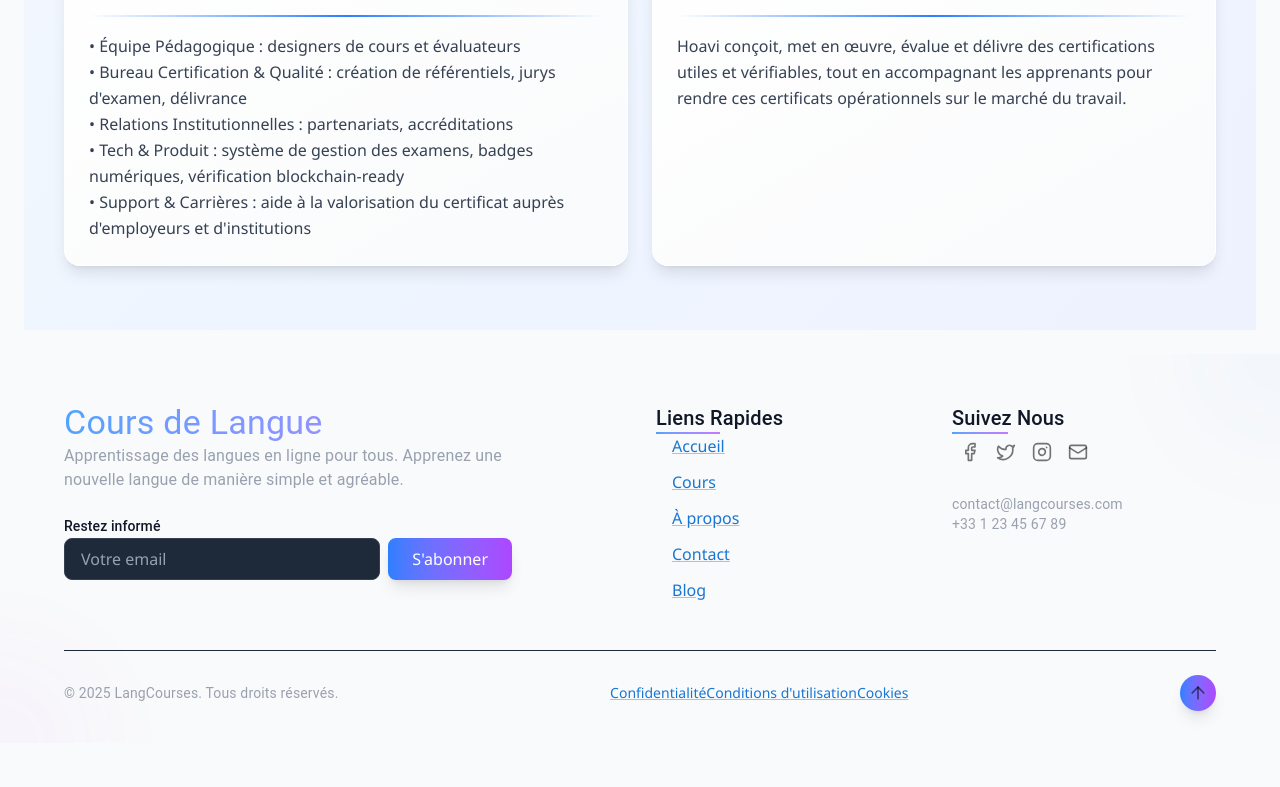
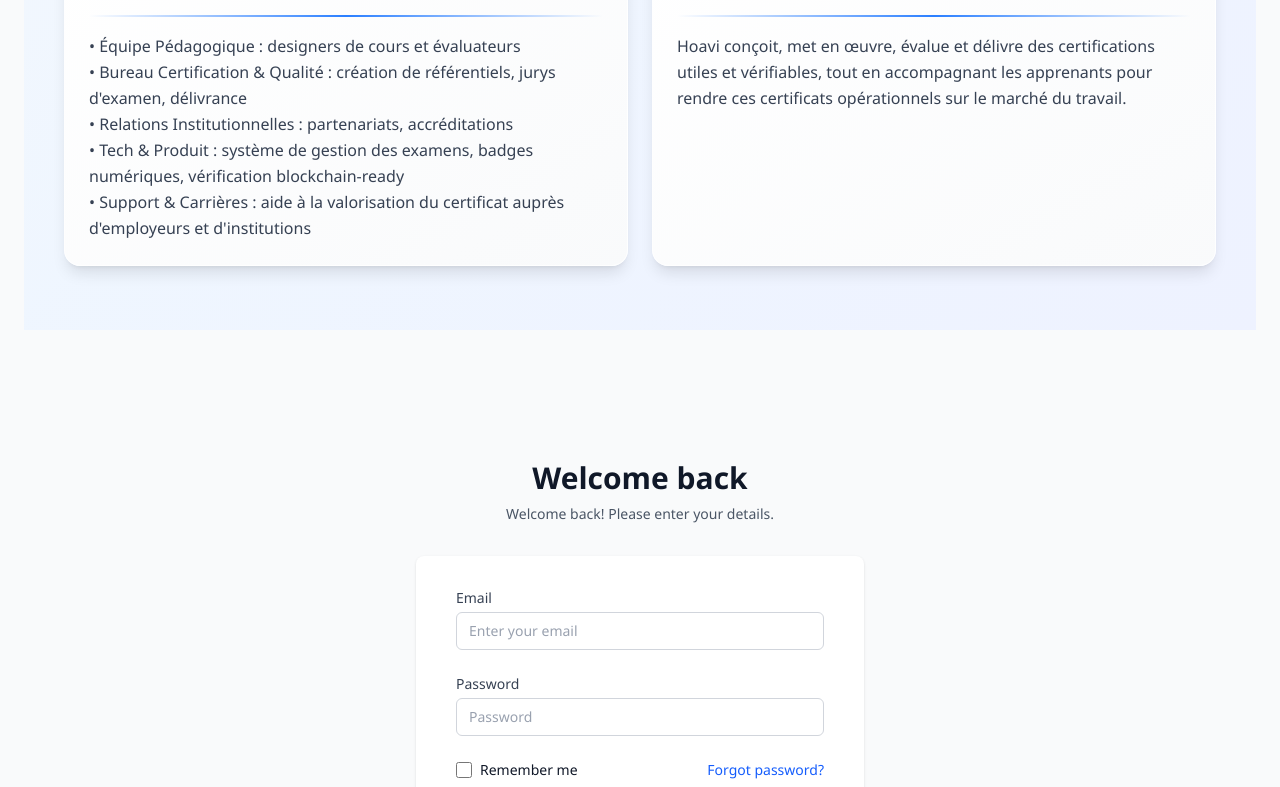
Before and after one commit to Tanjon4/lang-course, a Next.js app: page / in a window 1280 px wide. Shown: the part 2010-2797 px from the top of the page. Before the commit the page ends 2753 px from the top, so only its background shows below. Built offline with nearby package versions, Linux system fonts and the light colour scheme.

Commit message:
login page

```diff
--- a/src/app/auth/loginPage.jsx
+++ b/src/app/auth/LoginPage.jsx
@@ -1,13 +1,13 @@
 import { useState } from 'react';
-import { useRouter } from 'next/router';
+// import { useRouter } from 'next/router';
 import Head from 'next/head';
 
-export default function Login() {
+export default function LoginPage() {
   const [email, setEmail] = useState('');
   const [password, setPassword] = useState('');
   const [loading, setLoading] = useState(false);
   const [error, setError] = useState('');
-  const router = useRouter();
+  // const router = useRouter();
 
   const handleSubmit = async (e) => {
     e.preventDefault();
--- a/src/app/page.tsx
+++ b/src/app/page.tsx
@@ -7,6 +7,8 @@
 import i18n from "@/translations/i18next";
 import HeroSection from "@/components/sections/HeroSection";
 import About from "@/components/sections/About";
+import loginPage from "@/app/auth/LoginPage"
+import LoginPage from "@/app/auth/LoginPage";
 
 export default function Home() {
   const { t } = useTranslation();
@@ -21,6 +23,7 @@
     <main className="p-6">
       <HeroSection />
       <About />
+      <LoginPage />
     </main>
   );
 }
```
